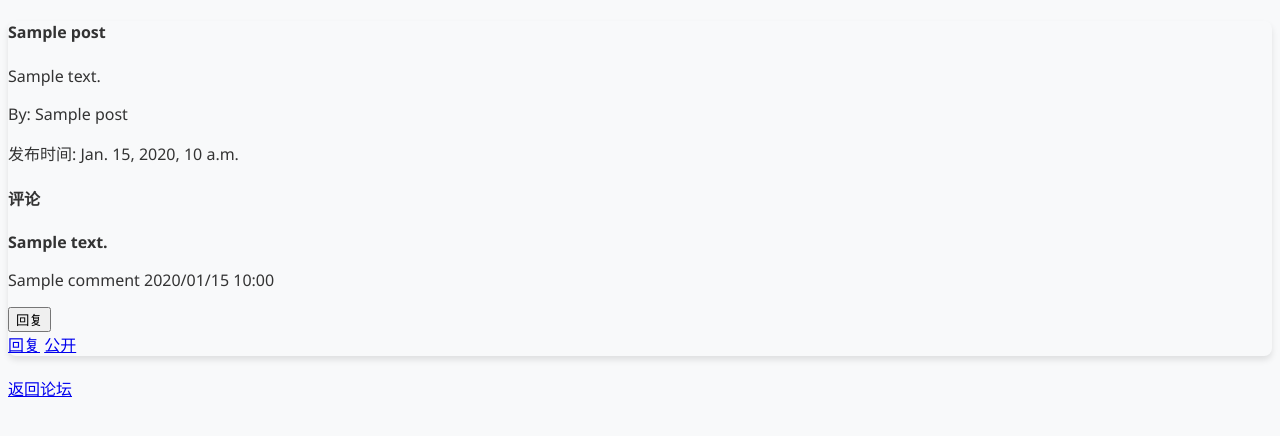
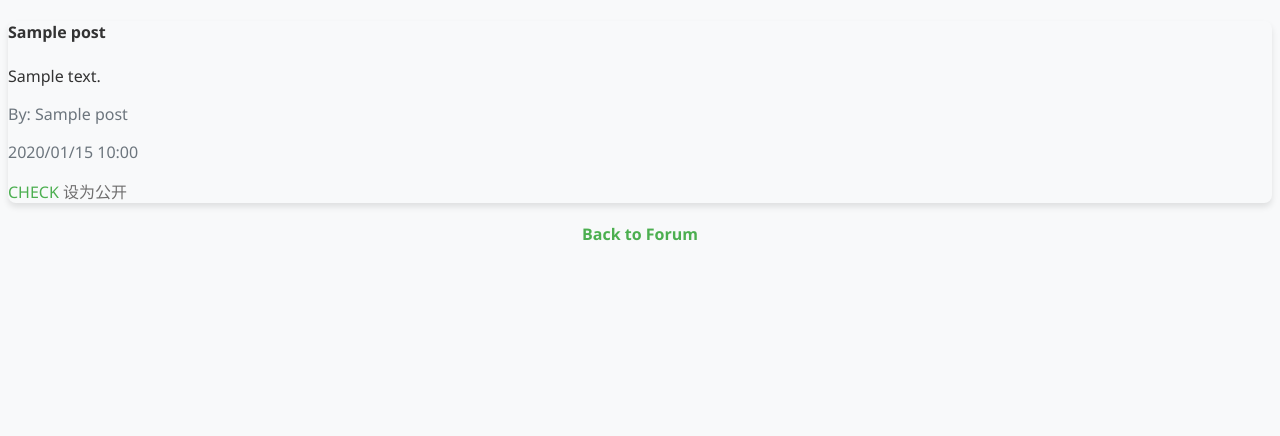
Before and after one commit to xjzhong-027/AI-AssistedTrainingWebsite, a Django app: template forum/templates/forum/non_public.html in a window 1280 px wide. Shown: the top 436 px of the page. Run offline with Django 4.2, Linux system fonts and the light colour scheme; the template is opened without the code that fills it: most values are stand-ins (such as "Sample title", 1, 10 or a date in 2020).

Commit message:
css调整

```diff
--- a/forum/templates/forum/non_public.html
+++ b/forum/templates/forum/non_public.html
@@ -5,30 +5,51 @@
     <meta charset="UTF-8">
     <title>私聊</title>
         <link rel="stylesheet" href="{% static 'css/forum_student.css' %}">
+    <style>
+        .back-link {
+            display: block;
+            text-align: center;
+            margin-top: 20px;
+            font-size: 16px;
+            font-weight: bold;
+        }
+                a {
+            color: #4CAF50;
+            text-decoration: none;
+        }
+        a:hover {
+            text-decoration: underline;
+        }
+        .public{
+            color: #706f6f;
+        }
+        .nonpublic{
+            color: #fb0000;
+        }
+    </style>
+
 </head>
 <body>
  {% for post in posts %}
      <div class="card mb-3">
-            <h4  class="card-title">{{ post.title }}</h4>
+            <h4 class="card-title">{{ post.title }}</h4>
+     <div class="card-body">
+
     <p>{{ post.content }}</p>
-    <p>By: {{ post.name }}</p>
-    <p>发布时间: {{ post.created_at }}</p>
-    <h4>评论</h4>
 
-    <div>
-
-{% for comment in comments %}
-     {% include 'forum/_comment.html' with comment=comment %}
-{% endfor %}
-    </div>
-    <a href="{% url 'forum:add_comment' post.id %}">回复</a>
+                            <p class="card-text">By: {{ post.name }}</p>
+                            <p class="card-text">{{ post.created_at|date:"Y/m/d H:i" }}</p>
+<a href="{% url 'forum:post_detail' post.id %}">CHECK</a>
      {% if post.is_public %}
-            <a href="{% url 'forum:change_public' post.id %}">隐藏</a>
+            <a href="{% url 'forum:change_public' post.id %}" class="nonpublic">隐藏</a>
         {% else %}
-            <a href="{% url 'forum:change_public' post.id %}">公开</a>
+            <a href="{% url 'forum:change_public' post.id %}" class="public">设为公开</a>
         {% endif %}
       </div>
+      </div>
     {% endfor %}
-<a href="{% url 'forum:forum' %}">返回论坛</a>
+ <div class="back-link">
+        <a href="{% url 'forum:forum' %}">Back to Forum</a>
+    </div>
 </body>
 </html>
```
